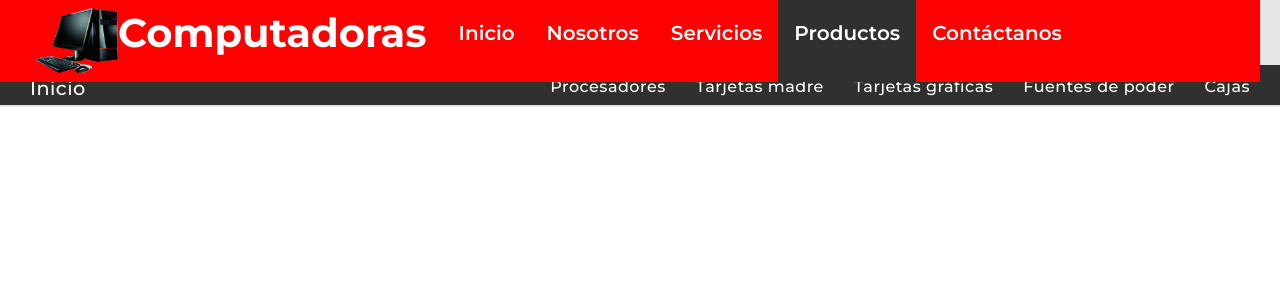
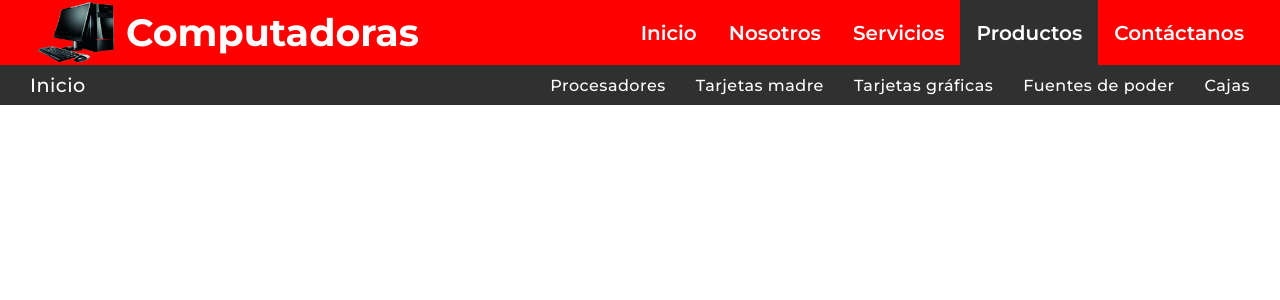
Before and after one commit to Furanshisuko17/TrabajoFinal, a PHP site: page /productos in a window 1280 px wide. Shown: the top 300 px of the page. Run offline with PHP 8.4, Linux system fonts and the light colour scheme.

Commit message:
revamped product bar with flexbox

```diff
--- a/css/content.css
+++ b/css/content.css
@@ -1,5 +1,4 @@
 @import url('https://fonts.googleapis.com/css2?family=Montserrat:ital,wght@0,100;0,200;0,300;0,400;0,500;0,600;0,700;0,800;0,900;1,100;1,200;1,300;1,400;1,500;1,600;1,700;1,800;1,900&display=swap');
-
 
 * {
     padding: 0px;
@@ -17,6 +16,7 @@
     border-radius: 2px;
     background: #979797;
 }
+
 
 ::-webkit-scrollbar-track {
     background: transparent;
@@ -39,8 +39,6 @@ body {
     font-family: 'Montserrat', sans-serif;
     background-color:rgb(230, 230, 230);
     text-decoration: none;
-    display:flex;
-
 }
 
 iframe {
@@ -56,7 +54,6 @@ iframe {
     width: 100%;
     top: 65px;
     bottom: 0px;
-
 }
 
 
@@ -72,7 +69,6 @@ iframe {
     padding: 20px;
     justify-content:center;
     gap: 20px;
-
 }
 
 #services #item {
@@ -166,42 +162,43 @@ iframe {
     height: 22px;
 }
 
+/* productbar */
+.productbar{
+    display:flex;
+    align-items: center;
+    max-height:40px;
+    padding:0px 15px;
+    background-color:#303030;
+}
 
-.productbar{
-    box-sizing: border-box;
-    padding:0px 15px;
-    position: relative;
-    width:100%;
-    height:40px;
-    border-width:1px;
-    border-style: none;
-    border-color: rgb(117, 117, 117);
-    background-color:#303030;
-
+.productbar .inicio {
+    font-size: 120%;
+    margin-right: auto;
+    padding:8px 15px;
 }
 
 .productbar a {
     color:white;
     font-weight: 500;
     text-decoration: none;
-    float:right;
-    padding:12px 15px;
-    padding-bottom: 8.45px;
     letter-spacing: 0.5px;
+    padding:10px 15px;
+}
 
-}
+/* productbar */
+
 /* body */
 
 /* Footer section */
 footer {
-    width: 100%;
-    height: 59px;
+    display: flex;
+    justify-content: space-around;
+    align-items: center;
     position: relative;
     bottom: 0;
-    display: flex;
     background-color: #303030;
-    justify-content:space-around;
-    align-items: center;
+    width: 100%;
+    height: 50px;
 }
 
 
@@ -209,3 +206,5 @@ footer p {
    color: white;
 
 }
+
+/* Footer section */
--- a/css/navbar.css
+++ b/css/navbar.css
@@ -1,14 +1,22 @@
 .navbar{
     display:flex;
-    box-sizing: border-box;
-    overflow:hidden;
+    align-items: center;
+    max-height: 65px;;
     background-color: red;
     padding: 0px 20px;
+    width: 100%;
     position: fixed;
-    top: 0;
-    left: 0;
     z-index: 400;
-    width: calc(100% - 20px) !important;
+}
+
+.navbar .name{
+    display:flex;
+    align-items: center;
+    gap: 10px;
+    color:white;
+    font-size: 38px;
+    font-weight: 700;
+    margin-right: auto;
 }
 
 .selected-page {
@@ -16,28 +24,15 @@
 }
 
 .navbar a{
-    display: flex;
-    text-align: center;
-    padding:21px 16px;
-    font-weight: 500;
+    max-height: 65px;
+    padding: 21px 16px;
+    font-weight: 600;
     font-size: 20px;
     text-decoration: none;
     color:white;
-    font-weight: 600;
-}
-
-.navbar .name{
-
-    color:white;
-    text-align: center;
-    padding:8px 16px;
-    margin:0px;
-    font-size: 2.5em;
-    font-weight: 700;
 }
 
 .navbar img{
-
-    max-width: auto;
-    max-height: 66px;
+    padding: 2px;
+    max-height: 65px;
 }
--- a/productos.php
+++ b/productos.php
@@ -25,13 +25,13 @@
 
             <div class="productbar">
 
-                <a onclick="changeUrl('../products/main.html')" id="main" style="padding-top:11px;float:left;font-size:120%;padding-bottom:6.5px;" href="javascript:void(0);">Inicio</a>
+                <a class="inicio" id="main" href="">Inicio</a>
 
-                <a onclick="changeUrl('../products/case.html')" id="case" href="javascript:void(0);">Cajas</a>
-                <a onclick="changeUrl('../products/psu.html')" id="psu" href="javascript:void(0);">Fuentes de poder</a>
-                <a onclick="changeUrl('../products/graphiccard.html')" id="graphiccard" href="javascript:void(0);">Tarjetas gr&aacute;ficas</a>
-                <a onclick="changeUrl('../products/motherboard.html')" id="motherboard" href="javascript:void(0);">Tarjetas madre</a>
-                <a onclick="changeUrl('../products/processor.php')" id="processors" href="javascript:void(0);">Procesadores</a>
+                <a id="processors" href="">Procesadores</a>
+                <a id="motherboard" href="">Tarjetas madre</a>
+                <a id="graphiccard" href="">Tarjetas gr&aacute;ficas</a>
+                <a id="psu" href="">Fuentes de poder</a>
+                <a id="case" href="">Cajas</a>
 
             </div>
             <iframe seamless name="main-content" height="100%" width="100%" src="../products/main.html" ></iframe>
@@ -47,13 +47,13 @@
 
     <div class="productbar">
 
-        <a onclick="changeUrl('../productos/main.html')" id="main" style="padding-top:11px;float:left;font-size:120%" href="javascript:void(0);">Inicio</a>
+        <a onclick="changeUrl('../productos/main.html')" id="main" style="padding-top:11px;float:left;font-size:120%" href="">Inicio</a>
 
-        <a onclick="changeUrl('../productos/links/case.html')" id="case" href="javascript:void(0);">Cajas</a>
-        <a onclick="changeUrl('../productos/links/psu.html')" id="psu" href="javascript:void(0);">Fuentes de poder</a>
-        <a onclick="changeUrl('../productos/links/graphiccard.html')" id="graphiccard" href="javascript:void(0);">Tarjetas gr&aacute;ficas</a>
-        <a onclick="changeUrl('../productos/links/motherboard.html')" id="motherboard" href="javascript:void(0);">Tarjetas madre</a>
-        <a onclick="changeUrl('../productos/links/processor.html')" id="processors" href="javascript:void(0);">Procesadores</a>
+        <a onclick="changeUrl('../productos/links/case.html')" id="case" href="">Cajas</a>
+        <a onclick="changeUrl('../productos/links/psu.html')" id="psu" href="">Fuentes de poder</a>
+        <a onclick="changeUrl('../productos/links/graphiccard.html')" id="graphiccard" href="">Tarjetas gr&aacute;ficas</a>
+        <a onclick="changeUrl('../productos/links/motherboard.html')" id="motherboard" href="">Tarjetas madre</a>
+        <a onclick="changeUrl('../productos/links/processor.html')" id="processors" href="">Procesadores</a>
 
     </div>
     <iframe seamless name="main-content" height="100%" width="100%" src="../productos/main.html" ></iframe>
```
